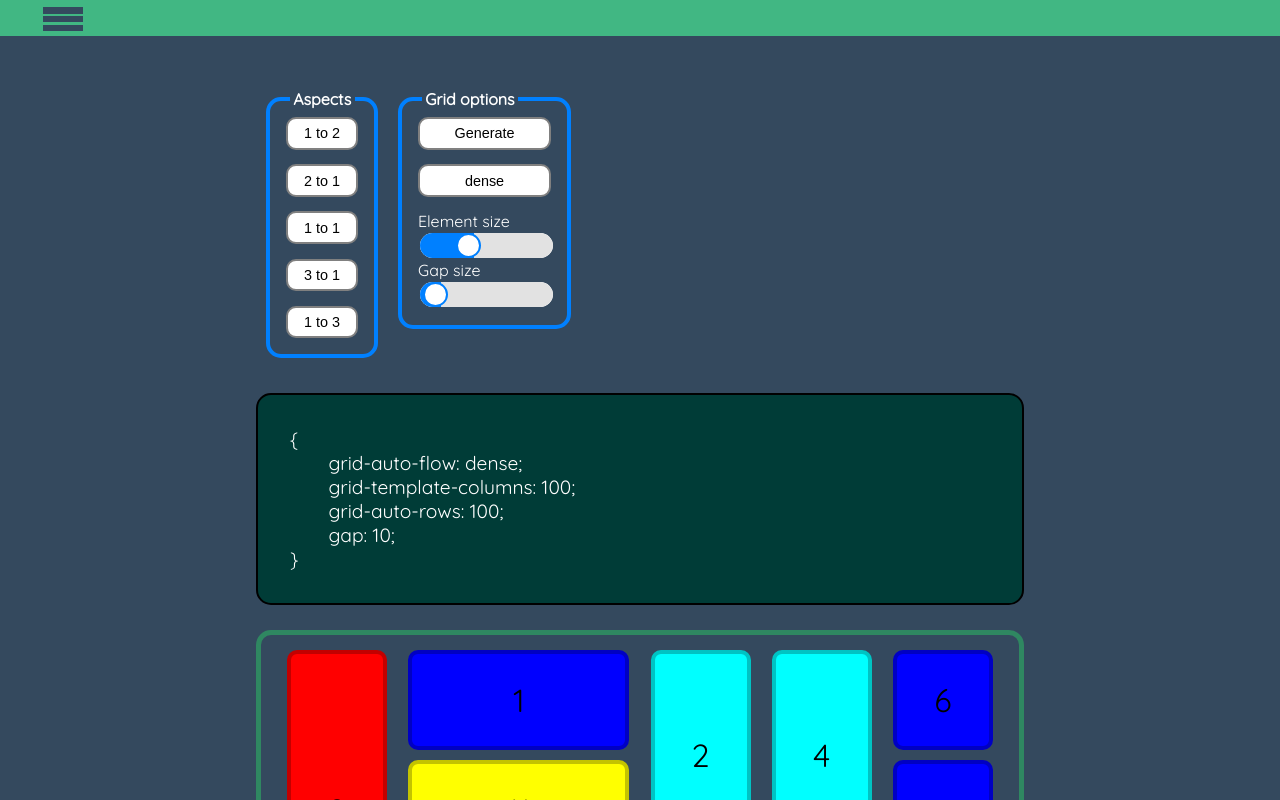
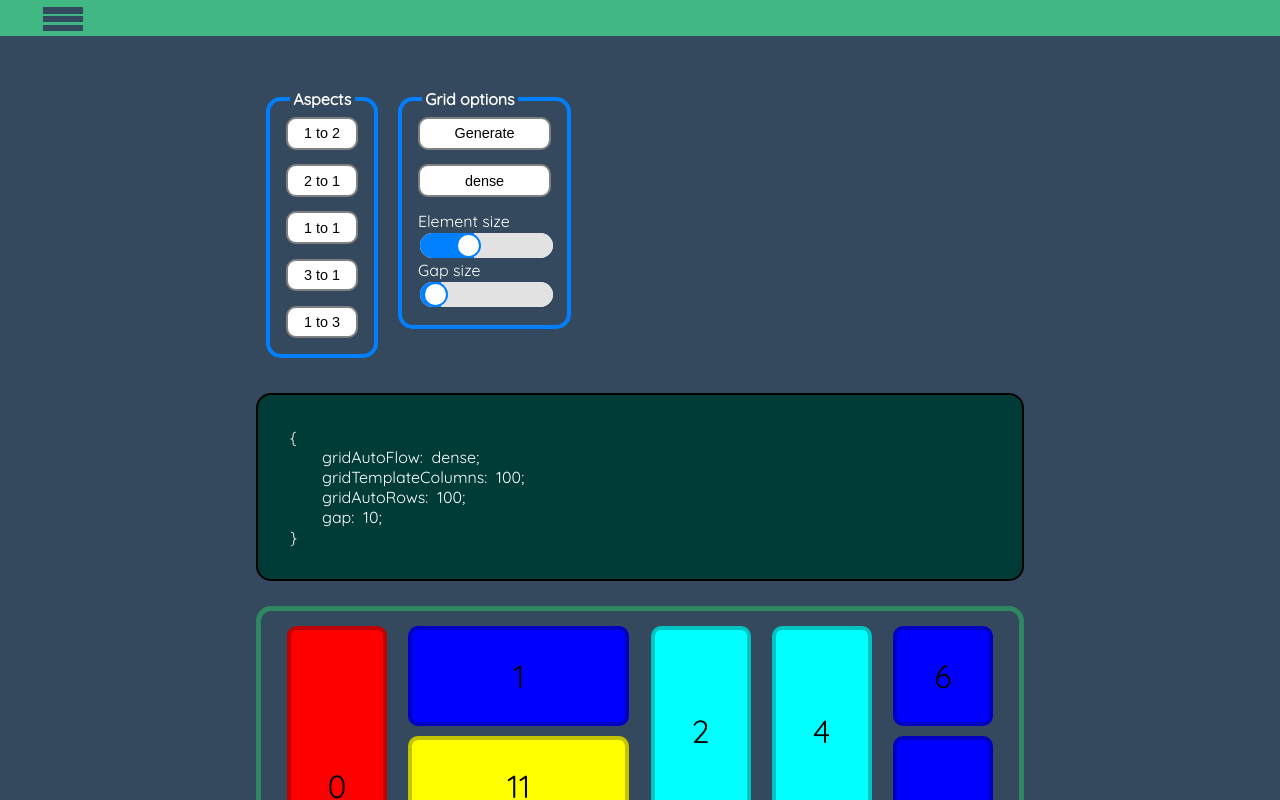
Before and after one commit to RZEPI/engineering-thesis-vue, a Vue app in the folder vue-app/: page /grid in a window 1280 px wide. Shown: the top 800 px of the page. Built offline with nearby package versions, Linux system fonts and the light colour scheme.

Commit message:
[Vue][GridPage] Make Code listing with foreach instead of being hardcoded

```diff
--- a/vue-app/src/components/CodeListing.vue
+++ b/vue-app/src/components/CodeListing.vue
@@ -1,39 +1,12 @@
 <template>
-  <div class="code-listing">
+  <div class="code-listing__container">
     &#123;
-    <br />
-    <span
-      :style="{
-        paddingLeft: '2em',
-      }"
-    >
-      grid-auto-flow: {{ cssProps.gridAutoFlow }};
-    </span>
-    <br />
-    <span
-      :style="{
-        paddingLeft: '2em',
-      }"
-    >
-      grid-template-columns: {{ cssProps.gridTemplateColumns }};
-    </span>
-    <br />
-    <span
-      :style="{
-        paddingLeft: '2em',
-      }"
-    >
-      grid-auto-rows: {{ cssProps.gridAutoRows }};
-    </span>
-    <br />
-    <span
-      :style="{
-        paddingLeft: '2em',
-      }"
-    >
-      gap: {{ cssProps.gap }};</span
-    >
-    <br />
+    <div
+        v-for="(propertyKey, propertyValue) in cssProps"
+        :key="propertyKey">
+        <span class="property">&emsp;&emsp;{{ propertyValue }}:</span>
+        <span class="value">&nbsp;&nbsp;{{ propertyKey }}</span>;
+    </div>
     &#125;
   </div>
 </template>
```
